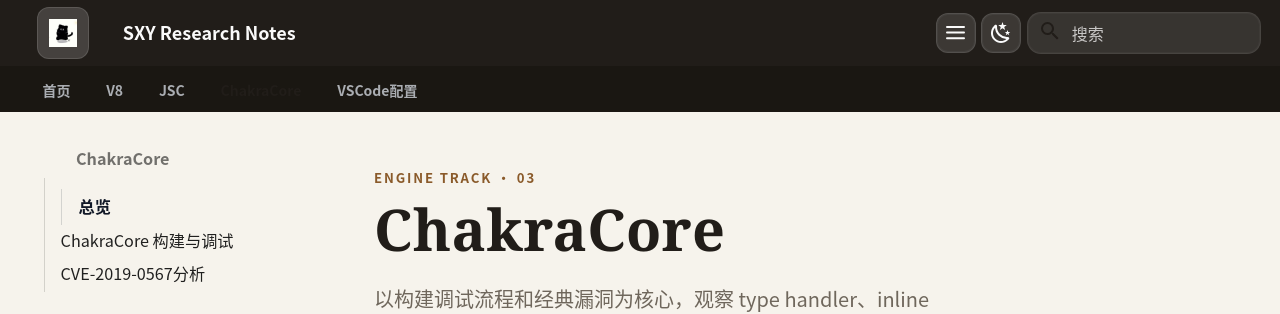
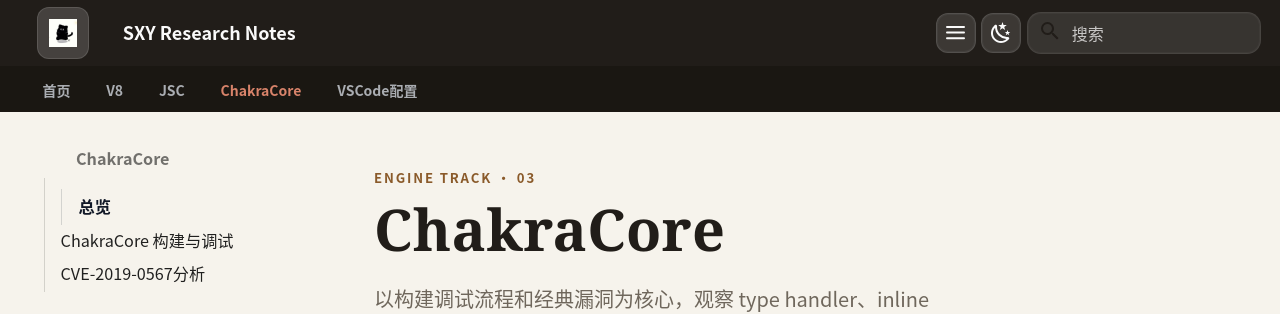
Before and after one commit to jamezx32/jamezx32.github.io, an MkDocs documentation site: the page built from docs/chakracore/index.md, in a window 1280 px wide and 900 px high. Shown: the top 314 px of the window. Built offline with MkDocs 1.6.1 and Material for MkDocs 9.7.7, drawn with Linux system fonts in a browser that asks for light colours.

Commit message:
Fix footer blue glows and unreadable active nav tab
- Footer: drop the blue/indigo radial glows over the ink bar
- Active tab: Material styles it with .md-tabs__item--active +
  color:inherit, which inherited the ink container color (dark on dark);
  set an explicit warm coral for the active tab
- Replace the last blue underline remnant (#60a5fa) with the accent token

```diff
--- a/docs/stylesheets/extra.css
+++ b/docs/stylesheets/extra.css
@@ -1894,7 +1894,7 @@
   color: #f8fafc;
   background: rgba(33, 29, 25, 0.1);
   border-color: rgba(255, 255, 255, 0.28);
-  box-shadow: inset 0 -2px 0 #60a5fa;
+  box-shadow: inset 0 -2px 0 var(--site-editorial-blue);
   border: 0;
   transform: none;
 }
@@ -2696,7 +2696,7 @@
   margin-bottom: 0;
   isolation: isolate;
   z-index: 2;
-  background: radial-gradient(circle at 18% 50%, rgba(59, 130, 246, 0.16), transparent 24%), radial-gradient(circle at 82% 50%, rgba(99, 102, 241, 0.14), transparent 22%), var(--site-footer-shell-bg);
+  background: var(--site-footer-shell-bg);
   border-top: 1px solid rgba(255, 255, 255, 0.06);
   will-change: auto;
 }
@@ -3866,8 +3866,13 @@
   background: #0d0b08;
 }
 
-.md-tabs__link:hover, .md-tabs__link--active, .md-tabs__link[data-md-state="blur"] {
+.md-tabs__link:hover, .md-tabs__link--active, .md-tabs__link[data-md-state="blur"],
+.md-tabs__item--active .md-tabs__link {
   color: #d8836a;
+}
+
+.md-tabs__item--active .md-tabs__link {
+  font-weight: 750;
 }
 
 ::selection {
```
